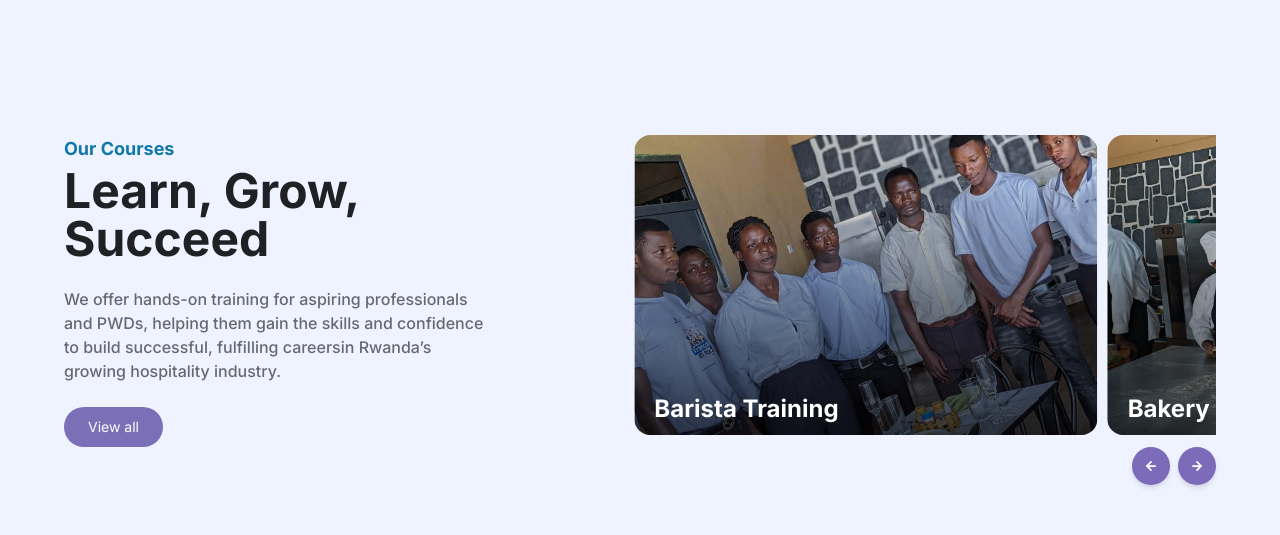
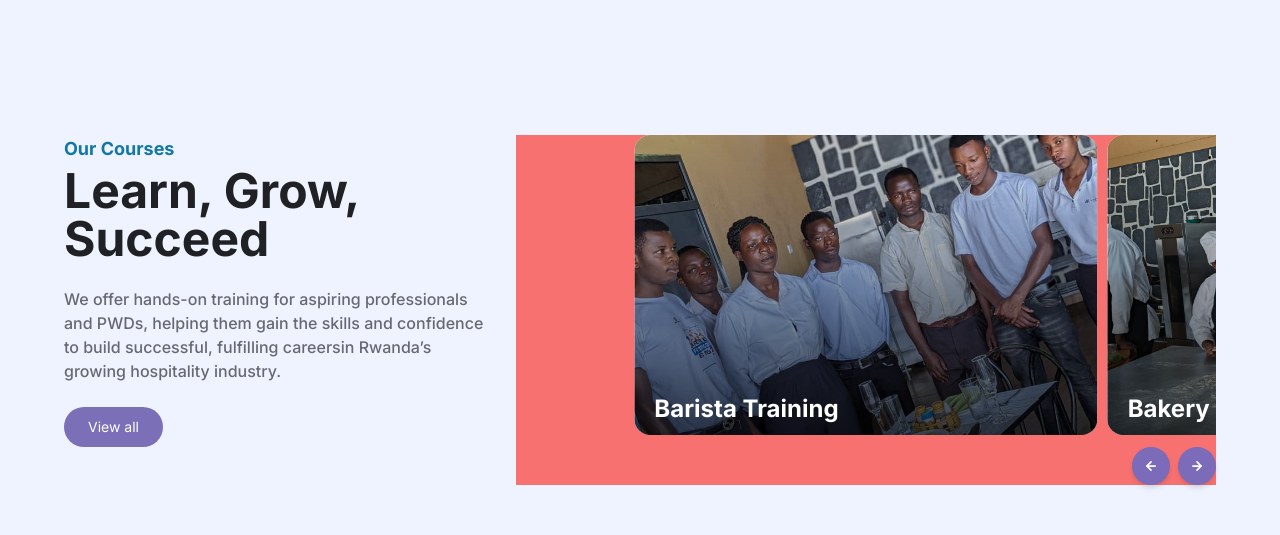
Before and after one commit to mbonikev/hotel_talents_pool, a React (Vite) app: page /#/ in a window 1280 px wide. Shown: the part 1200-1735 px from the top of the page. Built offline with nearby package versions, Linux system fonts and the light colour scheme; what ldrs would draw is missing.

Commit message:
updated src/components/FewCourses.jsx

```diff
--- a/src/components/FewCourses.jsx
+++ b/src/components/FewCourses.jsx
@@ -29,7 +29,7 @@ function FewCourses() {
       </div>
       {/* courses swiper */}
       <div className="w-full max-w-[700px] max-md:max-w-full 2xl:max-w-[900px] gap-5 min-h-[300px]">
-        <div className="h-fit w-full relative">
+        <div className="h-fit w-full bg-red-400 relative">
           <Swiper
             slidesPerView={1.5}
             spaceBetween={10}
```
